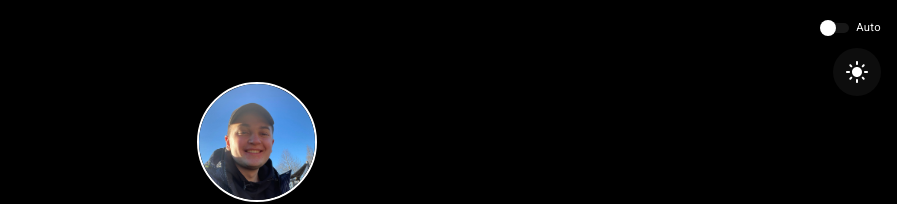
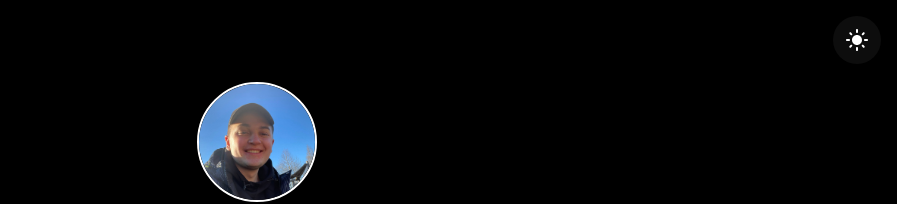
Before and after one commit to tatarynovdima/dmytro-tatarynov-links, a React (Vite) app: page / in a window 1280 px wide. Shown: the top 204 px of the page, without its empty margins (383-1280 px from the left). Built offline with nearby package versions, Linux system fonts and the light colour scheme.

Commit message:
Edited logic theme change

```diff
--- a/src/App.jsx
+++ b/src/App.jsx
@@ -9,8 +9,6 @@ import {
     IconButton,
     Stack,
     Fade,
-    Switch,
-    FormControlLabel,
 } from '@mui/material';
 import {
     GitHub,
@@ -20,7 +18,6 @@ import {
     Code,
     Article,
     Telegram,
-    AutoMode,
 } from '@mui/icons-material';
 
 import { createMonochromeTheme } from './theme';
@@ -28,7 +25,6 @@ import LinkButton from './components/LinkButton';
 
 function App() {
     const [isDarkMode, setIsDarkMode] = useState(true);
-    const [isAutoMode, setIsAutoMode] = useState(false);
     const [mounted, setMounted] = useState(false);
 
     const theme = createMonochromeTheme(isDarkMode);
@@ -36,35 +32,12 @@ function App() {
     // Load preferences from localStorage
     useEffect(() => {
         const savedTheme = localStorage.getItem('themePreference');
-        const savedAutoMode = localStorage.getItem('autoTheme') === 'true';
 
         if (savedTheme) {
             setIsDarkMode(savedTheme === 'dark');
         }
-        setIsAutoMode(savedAutoMode);
         setMounted(true);
     }, []);
-
-    // Auto theme based on time of day
-    useEffect(() => {
-        if (!isAutoMode) return;
-
-        const updateThemeByTime = () => {
-            const now = new Date();
-            const hour = now.getHours();
-            // Dark mode from 7 PM to 6 AM (19:00 - 06:00)
-            const shouldBeDark = hour >= 19 || hour < 6;
-            setIsDarkMode(shouldBeDark);
-        };
-
-        // Update immediately
-        updateThemeByTime();
-
-        // Set up interval to check every minute
-        const interval = setInterval(updateThemeByTime, 60000);
-
-        return () => clearInterval(interval);
-    }, [isAutoMode]);
 
     // Save preferences to localStorage
     useEffect(() => {
@@ -73,32 +46,8 @@ function App() {
         }
     }, [isDarkMode, mounted]);
 
-    useEffect(() => {
-        if (mounted) {
-            localStorage.setItem('autoTheme', isAutoMode.toString());
-        }
-    }, [isAutoMode, mounted]);
-
     const toggleTheme = () => {
-        if (isAutoMode) {
-            setIsAutoMode(false);
-        }
         setIsDarkMode(prev => !prev);
-    };
-
-    const toggleAutoMode = () => {
-        setIsAutoMode(prev => !prev);
-    };
-
-    const getCurrentTimeBasedIcon = () => {
-        const now = new Date();
-        const hour = now.getHours();
-
-        if (isAutoMode) {
-            return <AutoMode />;
-        }
-
-        return isDarkMode ? <LightMode /> : <DarkMode />;
     };
 
     const profileData = {
@@ -155,83 +104,22 @@ function App() {
                     top: 16,
                     right: 16,
                     zIndex: 1000,
-                    display: 'flex',
-                    flexDirection: 'column',
-                    gap: 1,
-                    alignItems: 'flex-end',
                 }}
             >
-                {/* Auto Mode Toggle */}
-                <FormControlLabel
-                    control={
-                        <Switch
-                            checked={isAutoMode}
-                            onChange={toggleAutoMode}
-                            size="small"
-                            sx={{
-                                '& .MuiSwitch-thumb': {
-                                    color: isDarkMode ? '#ffffff' : '#000000',
-                                },
-                                '& .MuiSwitch-track': {
-                                    backgroundColor: isDarkMode ? 'rgba(255,255,255,0.3)' : 'rgba(0,0,0,0.3)',
-                                },
-                            }}
-                        />
-                    }
-                    label={
-                        <Typography variant="caption" sx={{ fontSize: '0.7rem' }}>
-                            Auto
-                        </Typography>
-                    }
-                    sx={{
-                        margin: 0,
-                        '& .MuiFormControlLabel-label': {
-                            color: isDarkMode ? '#ffffff' : '#000000',
-                        },
-                    }}
-                />
-
-                {/* Manual Theme Toggle */}
                 <IconButton
                     onClick={toggleTheme}
-                    disabled={isAutoMode}
-                    aria-label={
-                        isAutoMode
-                            ? 'Auto theme mode is enabled'
-                            : `Switch to ${isDarkMode ? 'light' : 'dark'} mode`
-                    }
+                    aria-label={`Switch to ${isDarkMode ? 'light' : 'dark'} mode`}
                     size="large"
                     sx={{
                         backgroundColor: 'rgba(128, 128, 128, 0.1)',
-                        opacity: isAutoMode ? 0.5 : 1,
                         '&:hover': {
-                            backgroundColor: isAutoMode
-                                ? 'rgba(128, 128, 128, 0.1)'
-                                : 'rgba(128, 128, 128, 0.2)',
+                            backgroundColor: 'rgba(128, 128, 128, 0.2)',
                         },
                         transition: 'all 0.3s ease',
                     }}
                 >
-                    {getCurrentTimeBasedIcon()}
+                    {isDarkMode ? <LightMode /> : <DarkMode />}
                 </IconButton>
-
-                {/* Time Display for Auto Mode */}
-                {isAutoMode && (
-                    <Typography
-                        variant="caption"
-                        sx={{
-                            fontSize: '0.6rem',
-                            opacity: 0.7,
-                            textAlign: 'center',
-                            color: isDarkMode ? '#ffffff' : '#000000',
-                        }}
-                    >
-                        {new Date().toLocaleTimeString([], {
-                            hour: '2-digit',
-                            minute: '2-digit'
-                        })}
-                    </Typography>
-                )}
             </Box>
 
             <Container
@@ -308,11 +196,6 @@ function App() {
                             <Typography variant="caption" display="block">
                                 Built with React & Material-UI
                             </Typography>
-                            {isAutoMode && (
-                                <Typography variant="caption" display="block" sx={{ mt: 1 }}>
-                                    Theme changes automatically: Dark (7 PM - 6 AM) • Light (6 AM - 7 PM)
-                                </Typography>
-                            )}
                         </Box>
                     </Box>
                 </Fade>
```
